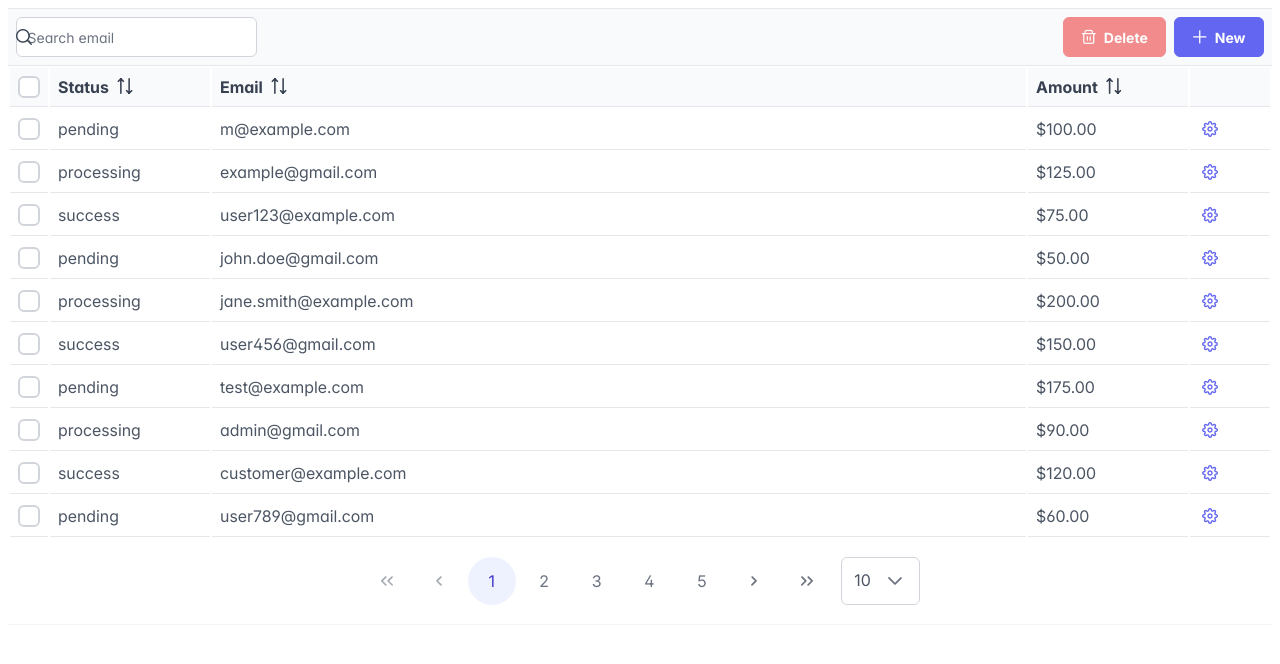
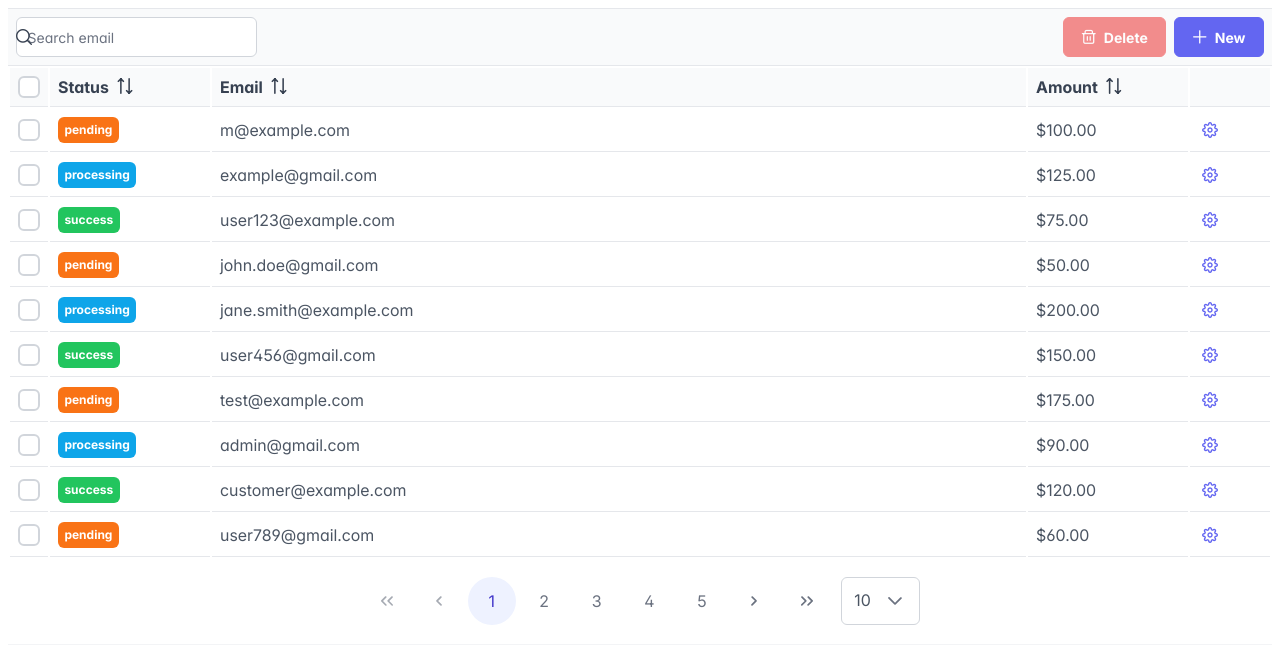
Before and after one commit to kiranojhanp/tanstack-prime-table, a React (Vite) app: page / in a window 1280 px wide. Shown: the top 664 px of the page. Built offline with nearby package versions, Linux system fonts and the light colour scheme.

Commit message:
feat: add tags for status column

```diff
--- a/src/data.ts
+++ b/src/data.ts
@@ -1,7 +1,8 @@
+export type StatusType = "pending" | "processing" | "success" | "failed";
 export type Payment = {
   id: string;
   amount: number;
-  status: "pending" | "processing" | "success" | "failed";
+  status: StatusType;
   email: string;
 };
 
--- a/src/pages/payments/columns.tsx
+++ b/src/pages/payments/columns.tsx
@@ -1,8 +1,24 @@
 import { ColumnDef } from "@tanstack/react-table";
-import type { Payment } from "@/data";
+import type { Payment, StatusType } from "@/data";
 import { ActionsMenu } from "@/components/datatable/actions";
 import { Checkbox } from "primereact/checkbox";
 import ColumnHeader from "@/components/datatable/column-header";
+import { Tag } from "primereact/tag";
+
+const getSeverity = (status: StatusType) => {
+  switch (status) {
+    case "pending":
+      return "warning";
+    case "processing":
+      return "info";
+    case "success":
+      return "success";
+    case "failed":
+      return "danger";
+    default:
+      return null;
+  }
+};
 
 // TODO: logic to hide delete button when no select options in table
 export const columns: ColumnDef<Payment>[] = [
@@ -28,6 +44,10 @@ export const columns: ColumnDef<Payment>[] = [
   {
     accessorKey: "status",
     header: ({ column }) => <ColumnHeader column={column} title="Status" />,
+    cell: ({ row }) => {
+      const status = row.original.status;
+      return <Tag value={status} severity={getSeverity(status)} />;
+    },
   },
   {
     accessorKey: "email",
```
